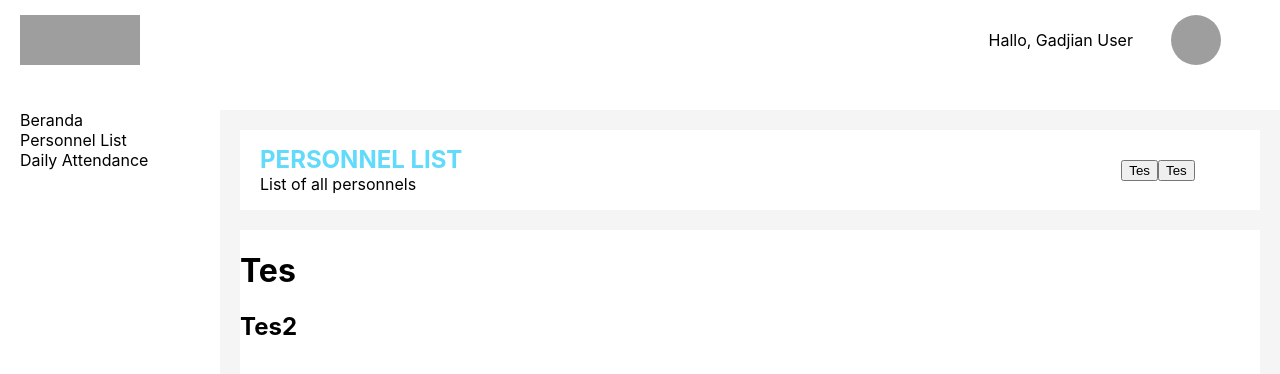
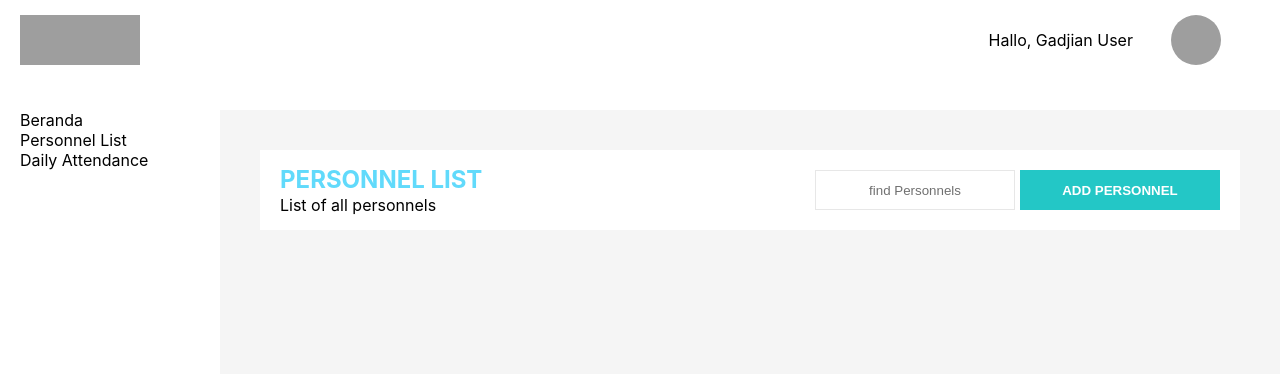
Before and after one commit to izzanrasyid/gadjian-test, a React (Create React App) app: page / in a window 1280 px wide. Shown: the top 374 px of the page. Built offline with nearby package versions, Linux system fonts and the light colour scheme; grey boxes are pictures that could not be loaded.

Commit message:
responsive app-header

```diff
--- a/src/App.css
+++ b/src/App.css
@@ -84,7 +84,7 @@
 }
 
 .App-link {
-  color: #61dafb;
+  color: #23c7c6;
 }
 
 .Link-title {
@@ -113,16 +113,19 @@
 
 .Content-header {
   display: flex;
+  flex-direction: row;
   justify-content: space-between;
-  margin: 20px 20px 0 20px;
+  margin: 40px 40px 0 40px;
   background-color: #fff;
   height: 80px;
+  flex-wrap: wrap;
 }
 
 .Content-body {
   height: 500px;
-  background-color: #fff;
-  margin: 20px 20px;
+  margin: 40px;
+  display: flex;
+  justify-content: space-between;
 }
 
 .Personnel-list-title {
@@ -130,24 +133,92 @@
   flex-direction: column;
   justify-content: center;
   padding-left: 20px;
+  flex: 20%;
 }
 
 .Personnel-list-button {
   display: flex;
-  justify-content: center;
+  justify-content: flex-end;
   align-items: center;
-  width: 20%;
+  flex: 20%;
 }
 
 .PL-title {
   color: #61dafb;
   font-size: x-large;
   font-weight: bold;
-  height: 40px;
-  margin: 15px 0 0 0;
+  height: 30px;
+  margin: 10px 0 0 0;
+  padding-bottom: 0;
 }
 
 .PL-info {
-  height: 40px;
+  height: 20px;
   margin: 0 0 10px 0
 }
+
+/* .Employee-card {
+  width: 250px;
+  height: 460px;
+  background-color: #fff;
+  border-radius: 10px;
+  padding: 10px;
+} */
+
+@media (max-width: 962px) {
+  .Content-header {
+    display: flex;
+    flex-wrap: wrap;
+    height: 200px;
+  }
+
+  .Personnel-list-title {
+    flex: 100%;
+  }
+
+}
+
+.Responsive-btns {
+  flex: 100%;
+  display: flex;
+  flex-wrap: wrap;
+  flex-direction: column;
+  height: 100px;
+  margin-top: 10px;
+}
+
+.Find-btn {
+  width: 200px;
+  height: 40px;
+  margin: 0 2.5px 0 20px;
+  border: 0.5px solid #e7e7e7;
+  background-color: #fff;
+  color: #707070;
+}
+
+.Add-btn {
+  width: 200px;
+  height: 40px;
+  margin: 0 20px 0 2.5px;
+  background-color: #23c7c6;
+  color: #fff;
+  border: none;
+  font-weight: bold;
+}
+
+.M-find-btn {
+  flex: 6;
+  border: 0.5px solid #e7e7e7;
+  background-color: #fff;
+  color: #707070;
+  margin: 5px 10px;
+}
+
+.M-add-btn {
+  flex: 6;
+  background-color: #23c7c6;
+  color: #fff;
+  border: none;
+  font-weight: bold;
+  margin: 5px 10px;
+}
--- a/src/MobileVers.css
+++ b/src/MobileVers.css
@@ -9,7 +9,8 @@
 }
 
 .M-content-body {
-  background-color: lawngreen;
+  display: flex;
+  flex-direction: column;
 }
 
 .M-personnel-list-button {
--- a/src/views/List.js
+++ b/src/views/List.js
@@ -18,53 +18,37 @@ function List () {
 
   return (
     <>
-      {
-        globalWidth < 768 && (
-          <div className="M-content">
-            <div className="M-content-header">
-              <div className="Personnel-list-title">
-                <p className="PL-title">PERSONNEL LIST</p>
-                <p className="PL-info">List of all personnels</p>
-              </div>
-              <div className="M-personnel-list-button">
-                <div>
-                  <button>Tes</button>
-                </div>
-                <div>
-                  <button>Tes</button>
-                </div>
-              </div>
-            </div>
-            <div className="M-content-body">
-              <h2>Tes2</h2>
-            </div>
-          </div>
-        )
-      }
-      {
-        globalWidth >= 768 && (
       <div className="Content">
         <div className="Content-header">
           <div className="Personnel-list-title">
             <p className="PL-title">PERSONNEL LIST</p>
             <p className="PL-info">List of all personnels</p>
           </div>
+          {
+            globalWidth < 962 && (
+              <div className="Responsive-btns">
+                <button className="M-find-btn">find Personnels</button>
+                <button className="M-add-btn">ADD PERSONNEL</button>
+              </div>
+            )
+          }
+          {
+            globalWidth >= 962 && (
               <div className="Personnel-list-button">
                 <div>
-                  <button>Tes</button>
+                  <button className="Find-btn">find Personnels</button>
                 </div>
                 <div>
-                  <button>Tes</button>
-                </div>
-              </div>
-            </div>
-            <div className="Content-body">
-              <h1>Tes</h1>
-              <h2>Tes2</h2>
+                  <button className="Add-btn">ADD PERSONNEL</button>
                 </div>
               </div>
             )
           }
+        </div>
+        <div className="Content-body">
+
+        </div>
+      </div>
     </>
   )
 }
```
Lines whose indentation alone changed are shown as unchanged.
